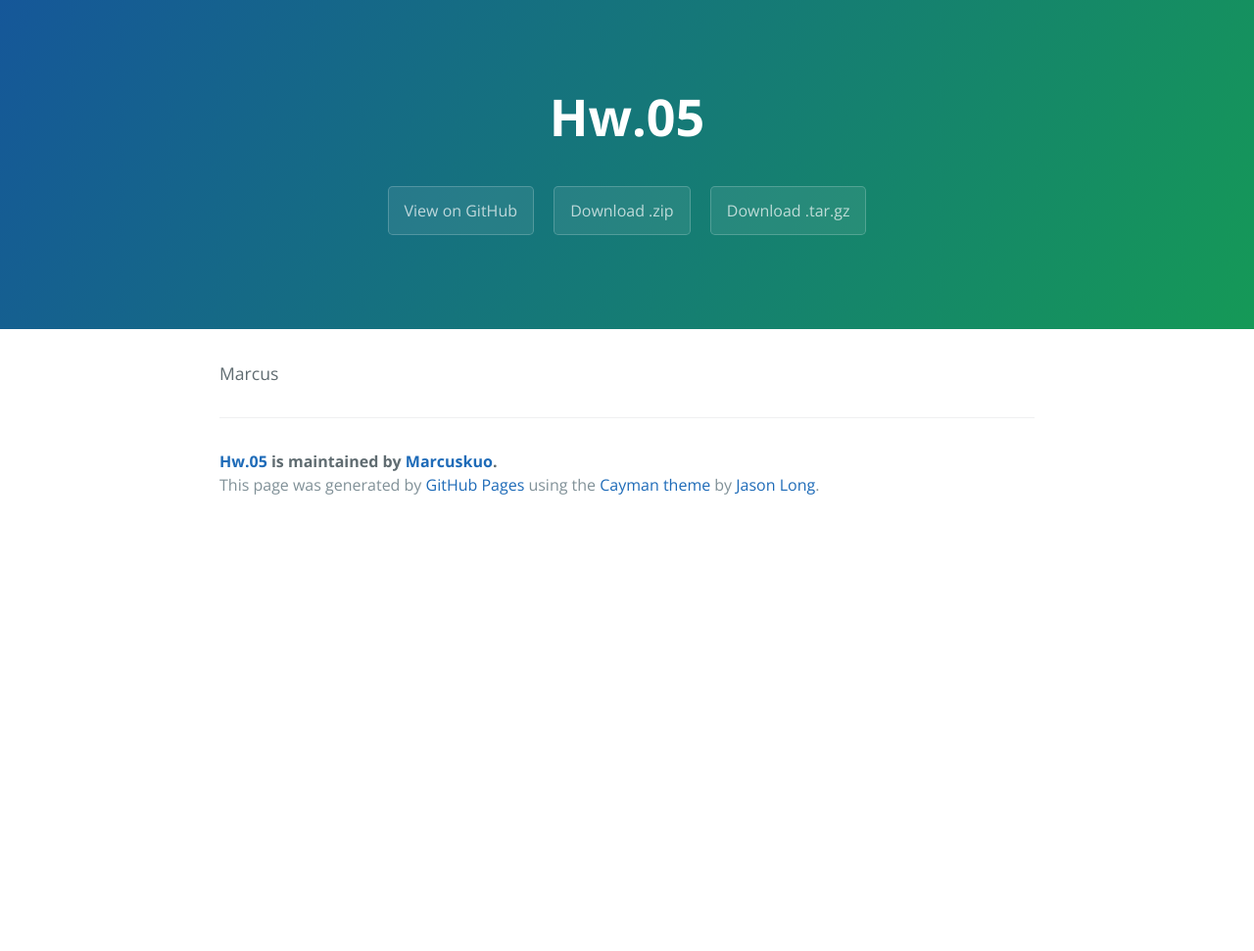
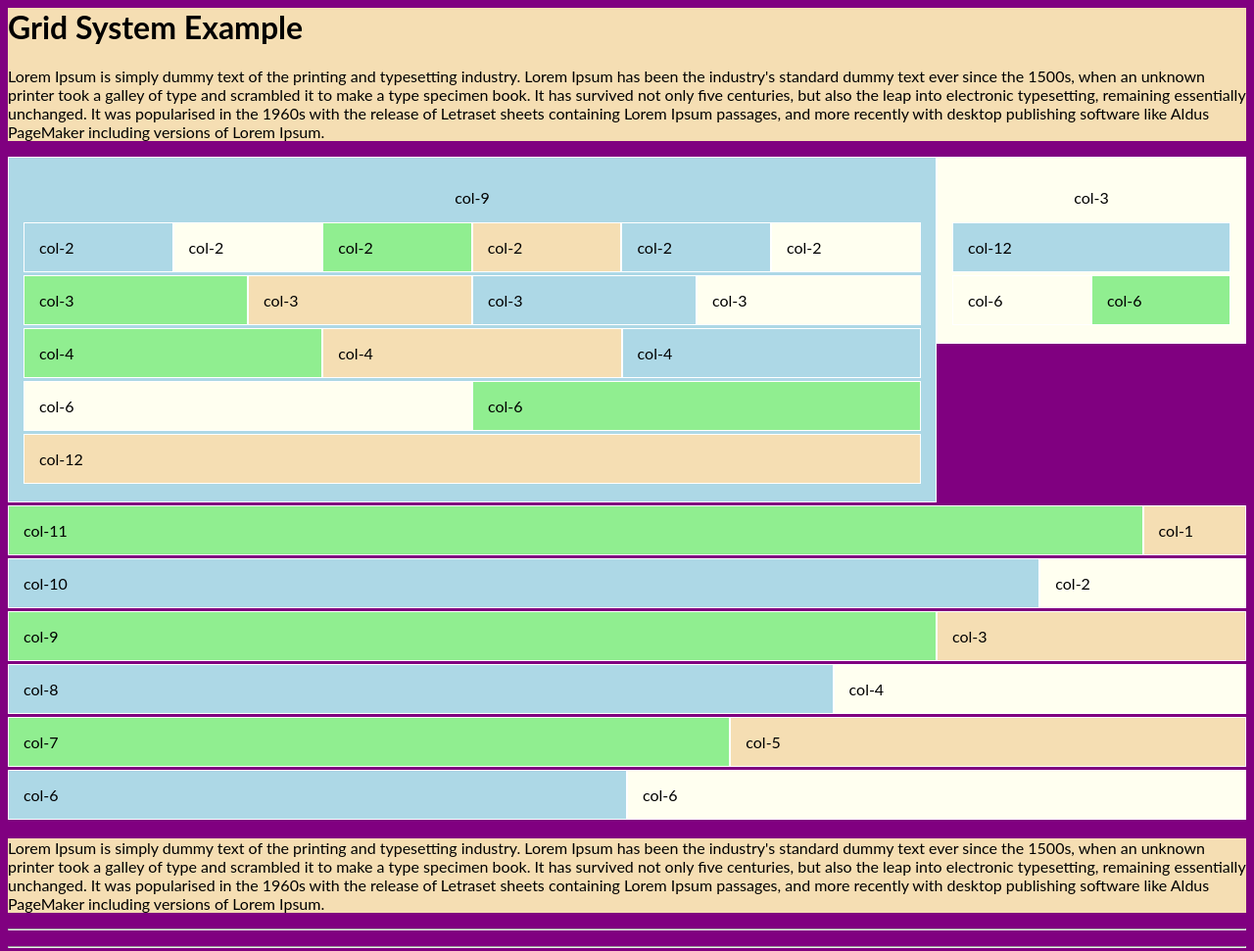
Before and after one commit to Marcuskuo/hw.05, a plain HTML site: page index.html in a window 1280 px wide. Shown: the top 971 px of the page at 98% size. Before the commit the page ends 800 px from the top, so only its background shows below. Drawn offline with nearby package versions, Linux system fonts and the light colour scheme.

Commit message:
Add files via upload

```diff
--- a/index.html
+++ b/index.html
@@ -1,34 +1,169 @@
-<!DOCTYPE html>
-<html lang="en-us">
-  <head>
-    <meta charset="UTF-8">
-    <title>Hw.05 by Marcuskuo</title>
-    <meta name="viewport" content="width=device-width, initial-scale=1">
-    <link rel="stylesheet" type="text/css" href="stylesheets/normalize.css" media="screen">
-    <link href='https://fonts.googleapis.com/css?family=Open+Sans:400,700' rel='stylesheet' type='text/css'>
-    <link rel="stylesheet" type="text/css" href="stylesheets/stylesheet.css" media="screen">
-    <link rel="stylesheet" type="text/css" href="stylesheets/github-light.css" media="screen">
-  </head>
-  <body>
-    <section class="page-header">
-      <h1 class="project-name">Hw.05</h1>
-      <h2 class="project-tagline"></h2>
-      <a href="https://github.com/Marcuskuo/hw.05" class="btn">View on GitHub</a>
-      <a href="https://github.com/Marcuskuo/hw.05/zipball/master" class="btn">Download .zip</a>
-      <a href="https://github.com/Marcuskuo/hw.05/tarball/master" class="btn">Download .tar.gz</a>
-    </section>
+<LINK REL="stylesheet" TYPE="text/css" HREF="Style.css">
 
-    <section class="main-content">
-      <p>Marcus</p>
+<div style="background:wheat;">
+  <h1>Grid System Example</h1>
+  <p>Lorem Ipsum is simply dummy text of the printing and typesetting industry. Lorem Ipsum has been the industry's standard dummy text ever since the 1500s, when an unknown printer took a galley of type and scrambled it to make a type specimen book. It has survived not only five centuries, but also the leap into electronic typesetting, remaining essentially unchanged. It was popularised in the 1960s with the release of Letraset sheets containing Lorem Ipsum passages, and more recently with desktop publishing software like Aldus PageMaker including versions of Lorem Ipsum.</p>
+</div>
 
-      <footer class="site-footer">
-        <span class="site-footer-owner"><a href="https://github.com/Marcuskuo/hw.05">Hw.05</a> is maintained by <a href="https://github.com/Marcuskuo">Marcuskuo</a>.</span>
+  <div class="row">
+    <div class="col-9 bgTest">
+      <p>col-9</p>
+      <div class="col-2 bgTest">
+        col-2
+      </div>
+      <div class="col-2 bgTest">
+        col-2
+      </div>
+      <div class="col-2 bgTest">
+        col-2
+      </div>
+      <div class="col-2 bgTest">
+        col-2
+      </div>
+      <div class="col-2 bgTest">
+        col-2
+      </div>
+      <div class="col-2 bgTest">
+        col-2
+      </div>
+      <div class="col-3 bgTest">
+        col-3
+      </div>
+      <div class="col-3 bgTest">
+        col-3
+      </div>
+      <div class="col-3 bgTest">
+        col-3
+      </div>
+      <div class="col-3 bgTest">
+        col-3
+      </div>
+      <div class="col-4 bgTest">
+        col-4
+      </div>
+      <div class="col-4 bgTest">
+        col-4
+      </div>
+      <div class="col-4 bgTest">
+        col-4
+      </div>
+      <div class="col-6 bgTest">
+        col-6
+      </div>
+      <div class="col-6 bgTest">
+        col-6
+      </div>
+      <div class="col-12 bgTest">
+        col-12
+      </div>
+    </div>
+    <div class="col-3 bgTest">
+      <p>col-3</p>
+      <div class="col-12 bgTest">
+        col-12
+      </div>
+      <div class="col-6 bgTest">
+        col-6
+      </div>
+      <div class="col-6 bgTest">
+        col-6
+      </div>
 
-        <span class="site-footer-credits">This page was generated by <a href="https://pages.github.com">GitHub Pages</a> using the <a href="https://github.com/jasonlong/cayman-theme">Cayman theme</a> by <a href="https://twitter.com/jasonlong">Jason Long</a>.</span>
-      </footer>
-
-    </section>
+    </div>
+    <div class="col-11 bgTest">
+      col-11
+    </div>
+    <div class="col-1 bgTest">
+      col-1
+    </div>
+    <div class="col-10 bgTest">
+      col-10
+    </div>
+    <div class="col-2 bgTest">
+      col-2
+    </div>
+    <div class="col-9 bgTest">
+      col-9
+    </div>
+    <div class="col-3 bgTest">
+      col-3
+    </div>
+    <div class="col-8 bgTest">
+      col-8
+    </div>
+    <div class="col-4 bgTest">
+      col-4
+    </div>
+    <div class="col-7 bgTest">
+      col-7
+    </div>
+    <div class="col-5 bgTest">
+      col-5
+    </div>
+    <div class="col-6 bgTest">
+      col-6
+    </div>
+    <div class="col-6 bgTest">
+      col-6
+    </div>
+  </div>
 
 
-  </body>
-</html>
+<!--  end row-->
+<div class="endRow_test" style="background:wheat;">
+    <p><p>Lorem Ipsum is simply dummy text of the printing and typesetting industry. Lorem Ipsum has been the industry's standard dummy text ever since the 1500s, when an unknown printer took a galley of type and scrambled it to make a type specimen book. It has survived not only five centuries, but also the leap into electronic typesetting, remaining essentially unchanged. It was popularised in the 1960s with the release of Letraset sheets containing Lorem Ipsum passages, and more recently with desktop publishing software like Aldus PageMaker including versions of Lorem Ipsum.</p></p>
+
+</div>
+      <hr>
+
+        <div class="row">
+
+  </div>
+
+
+<p></p>
+
+ <hr>
+
+
+
+
+
+       <div class="header">
+        <h1>Taipei City</h1>
+    </div>
+
+    <div class="row">
+        <div class="col-3 menu">
+            menu
+            <ul>
+                <li>The Flight</li>
+                <li>The City</li>
+                <li>The Island</li>
+                <li>The Food</li>
+            </ul>
+        </div>
+
+        <div class="col-6">
+            <h1>The City</h1>
+            <p>Taipei is the political, economic, educational, and cultural center of Taiwan, and one of the major hubs of the Chinese-speaking world. Considered to be a global city, Taipei is part of a major high-tech industrial area.Railways, high-speed rail, highways, airports, and bus lines connect Taipei with all parts of the island.</p>
+        </div>
+
+        <div class="col-3 right">
+            <div class="aside">
+                <h2>What?</h2>
+                <p>Taipei, officially known as Taipei City, is the capital city and a special municipality of the Republic of China, commonly known as Taiwan. </p>
+                <hr>
+                <h2>Where?</h2>
+                <p>Sitting at the northern tip of Taiwan, Taipei City is an enclave of the municipality of New Taipei City.</p>
+                <hr>
+                <h2>How?</h2>
+                <p>The city is served by two airports – Taipei Songshan and Taiwan Taoyuan.</p>
+            </div>
+        </div>
+
+    </div>
+
+    <div class="footer">
+        <p>Resize the browser window to see how the content respond to the resizing.</p>
+    </div>
--- /dev/null
+++ b/style.css
@@ -0,0 +1,217 @@
+
+.col-1 {width: 8.33%;}
+.col-2 {width: 16.66%;}
+.col-3 {width: 25%;}
+.col-4 {width: 33.33%;}
+.col-5 {width: 41.66%;}
+.col-6 {width: 50%;}
+.col-7 {width: 58.33%;}
+.col-8 {width: 66.66%;}
+.col-9 {width: 75%;}
+.col-10 {width: 83.33%;}
+.col-11 {width: 91.66%;}
+.col-12 {width: 100%;}
+
+* {
+  box-sizing: border-box;
+  font-family: lato;
+}
+.row::after {
+    content: "";
+    clear: both;   /*clear float: left & right*/
+    display: block;
+}
+[class^="col-"] {
+    float: left;
+    padding: 15px;
+}
+.bgTest{
+  background: wheat;
+  border:1px solid white;
+  margin-bottom:3px;
+}
+.bgTest:nth-of-type(4n+1){
+  background: lightblue;
+
+}
+.bgTest:nth-of-type(4n+2){
+  background: Ivory ;
+
+}
+.bgTest:nth-of-type(4n+3){
+  background: lightgreen ;
+
+}
+.row p{
+  text-align:center;
+}
+
+
+body {
+    background-color:lightgreen;
+}
+@media (max-width: 767px) {
+    body {
+        background-color:red;
+
+          transition:1s;
+    }
+}
+@media (max-width: 480px) {
+    body {
+        background-color:lightblue;
+      transition:1s;
+    }
+}
+@media (min-width: 768px) and (max-width: 979px) {
+    body {
+        background-color:lightgreen
+          transition:1s;;
+    }
+}
+@media (min-width: 980px) {
+   body {
+        background-color:#E6E6FA;
+     transition:1s;
+    }
+}
+@media (min-width: 1200px) {
+
+    body {
+        background-color:purple;
+      transition:1s;
+    }
+}
+
+<hr>
+
+
+
+
+body {
+    background-color:lightgreen;
+}
+@media (max-width: 767px) {
+    body {
+        background-color:red;
+
+          transition:1s;
+    }
+}
+@media (max-width: 480px) {
+    body {
+        background-color:lightblue;
+      transition:1s;
+    }
+}
+@media (min-width: 768px) and (max-width: 979px) {
+    body {
+        background-color:lightgreen
+          transition:1s;;
+    }
+}
+@media (min-width: 980px) {
+   body {
+        background-color:#E6E6FA;
+     transition:1s;
+    }
+}
+@media (min-width: 1200px) {
+
+    body {
+        background-color:purple;
+      transition:1s;
+    }
+}
+
+<hr>
+
+
+* {
+  box-sizing: border-box;
+  font-family: lato;
+}
+.row::after {
+    content: "";
+    clear: both;
+    display: block;
+}
+[class^="col-"] {
+    float: left;
+    padding: 15px;
+}
+.header{
+    background-color: lightcyan;
+    color: #000;
+    padding: 15px;
+
+}
+.menu{
+   background-color: #eee ;
+}
+
+
+.menu ul {
+    list-style-type: none;
+    margin: 0;
+    padding: 0;
+}
+.menu li {
+    padding: 8px;
+    margin-bottom: 7px;
+    background-color :Orange ;
+    color: #ffffff;
+}
+.menu li:hover {
+    background-color: #0099cc;
+}
+.aside {
+    background-color: Tan ;
+    padding: 15px;
+    color: #ffffff;
+    text-align: center;
+    font-size: 14px;
+
+}
+.footer {
+    background-color: Gold ;
+    color: MidnightBlue ;
+    text-align: center;
+    font-size: 12px;
+    padding: 15px;
+}
+
+/* For desktop: */
+
+.col-1 {width: 8.33%;}
+.col-2 {width: 16.66%;}
+.col-3 {width: 25%;}
+.col-4 {width: 33.33%;}
+.col-5 {width: 41.66%;}
+.col-6 {width: 50%;}
+.col-7 {width: 58.33%;}
+.col-8 {width: 66.66%;}
+.col-9 {width: 75%;}
+.col-10 {width: 83.33%;}
+.col-11 {width: 91.66%;}
+.col-12 {width: 100%;}
+
+.col-xs-1 {width: 8.33%;}
+.col-xs-2 {width: 16.66%;}
+.col-xs-3 {width: 25%;}
+.col-xs-4 {width: 33.33%;}
+.col-xs-5 {width: 41.66%;}
+.col-xs-6 {width: 50%;}
+.col-xs-7 {width: 58.33%;}
+.col-xs-8 {width: 66.66%;}
+.col-xs-9 {width: 75%;}
+.col-xs-10 {width: 83.33%;}
+.col-xs-11 {width: 91.66%;}
+.col-xs-12 {width: 100%;}
+
+@media screen and (max-width: 768px) {
+
+    [class^="col-"] {
+        width: 100%;
+    }
+}
```
